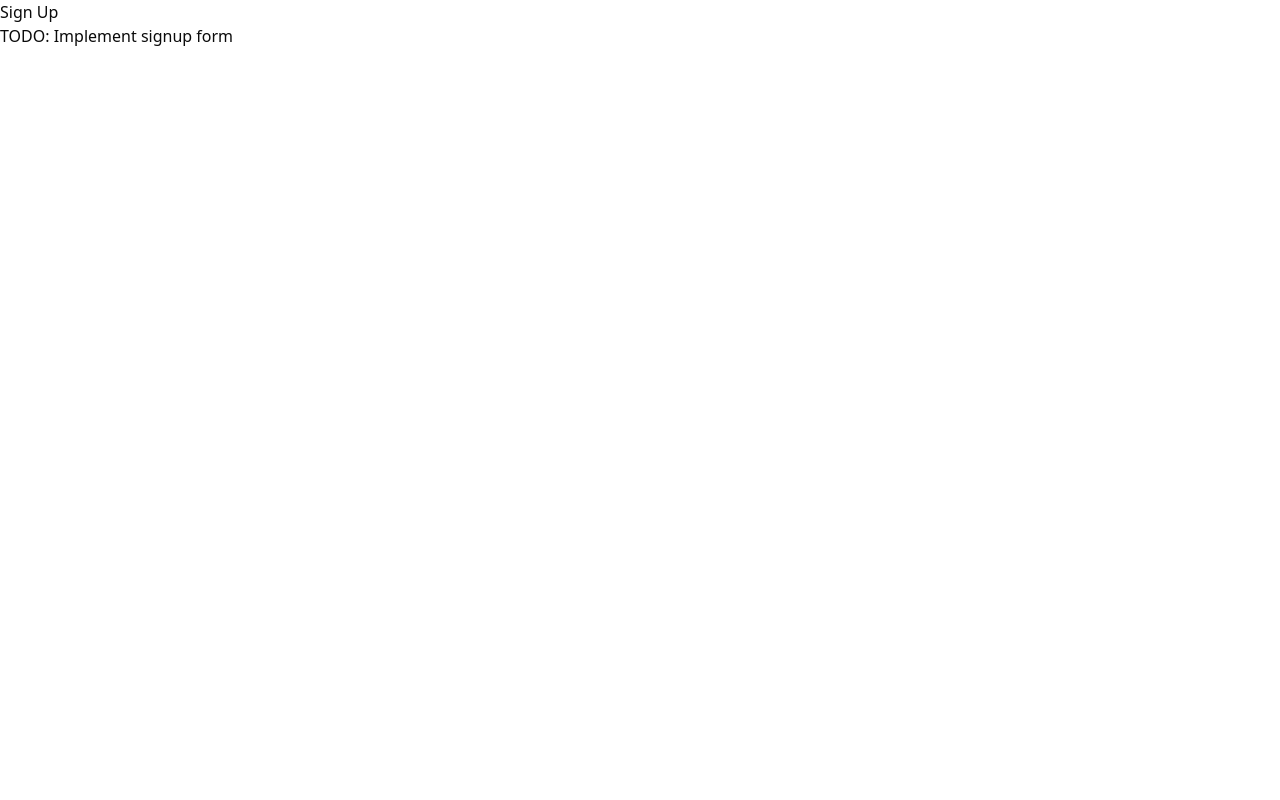
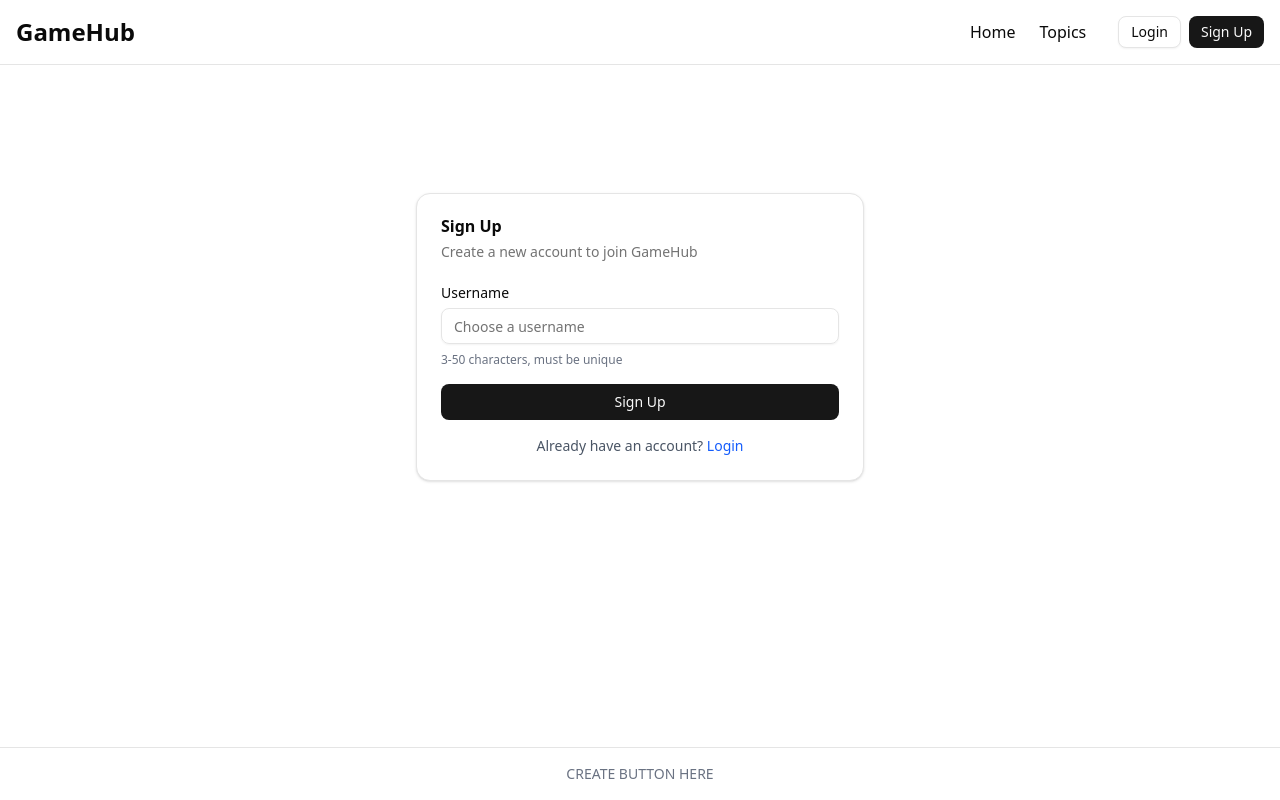
Before and after one commit to jeffreylim24/GameHub, a React app in the folder frontend/: page /signup in a window 1280 px wide. Built offline with nearby package versions, Linux system fonts and the light colour scheme; no server answers; the HTML template or start-up script is replaced by a standard one.

Commit message:
Layout, Login and Signup

```diff
--- a/frontend/src/App.tsx
+++ b/frontend/src/App.tsx
@@ -1,4 +1,7 @@
 import { BrowserRouter, Routes, Route } from 'react-router-dom';
+
+// Layout
+import MainLayout from '@/layouts/MainLayout';
 
 // Pages
 import Home from '@/pages/Home';
@@ -13,6 +16,7 @@ import Signup from '@/pages/auth/Signup';
 function App() {
   return (
     <BrowserRouter>
+      <MainLayout>
         <Routes>
           <Route path="/" element={<Home />} />
           <Route path="/topics" element={<Topics />} />
@@ -23,6 +27,7 @@ function App() {
           <Route path="/login" element={<Login />} />
           <Route path="/signup" element={<Signup />} />
         </Routes>
+      </MainLayout>
     </BrowserRouter>
   );
 }
--- /dev/null
+++ b/frontend/src/components/custom/AuthSection.tsx
@@ -0,0 +1,39 @@
+import { Link, useNavigate } from 'react-router-dom';
+import { useAuth } from '@/contexts/AuthContext';
+import { Button } from '@/components/ui/button';
+
+export default function AuthSection() {
+  const { isAuthenticated, username, logout } = useAuth();
+  const navigate = useNavigate();
+
+  const handleLogout = () => {
+    logout();
+    navigate('/');
+  };
+
+  if (isAuthenticated) {
+    return (
+      <div className="flex items-center gap-4">
+        <span className="text-sm">
+          Welcome, <strong>{username}</strong>
+        </span>
+        <Button onClick={handleLogout} variant="outline" size="sm">
+          Logout
+        </Button>
+      </div>
+    );
+  }
+
+  return (
+    <div className="flex items-center gap-2">
+      <Link to="/login">
+        <Button variant="outline" size="sm">
+          Login
+        </Button>
+      </Link>
+      <Link to="/signup">
+        <Button size="sm">Sign Up</Button>
+      </Link>
+    </div>
+  );
+}
--- /dev/null
+++ b/frontend/src/components/custom/Footer.tsx
@@ -0,0 +1,9 @@
+export default function Footer() {
+  return (
+    <footer className="border-t py-4 text-center text-sm text-gray-500">
+        <div className="max-w-7xl mx-auto px-4">
+          CREATE BUTTON HERE
+        </div>
+      </footer>
+  );
+}
--- /dev/null
+++ b/frontend/src/components/custom/Navbar.tsx
@@ -0,0 +1,22 @@
+import { Link } from 'react-router-dom';
+import Navigation from './Navigation';
+import AuthSection from './AuthSection';
+
+export default function Navbar() {
+  return (
+    <header className="border-b">
+      <div className="max-w-7xl mx-auto px-4 py-4 flex items-center justify-between">
+        {/* Logo/Title */}
+        <Link to="/" className="text-2xl font-bold hover:opacity-80">
+          GameHub
+        </Link>
+
+        {/* Right side: Navigation + Auth */}
+        <div className="flex items-center gap-8">
+          <Navigation />
+          <AuthSection />
+        </div>
+      </div>
+    </header>
+  );
+}
--- /dev/null
+++ b/frontend/src/components/custom/Navigation.tsx
@@ -0,0 +1,14 @@
+import { Link } from 'react-router-dom';
+
+export default function Navigation() {
+  return (
+    <nav className="flex items-center gap-6">
+      <Link to="/" className="hover:underline">
+        Home
+      </Link>
+      <Link to="/topics" className="hover:underline">
+        Topics
+      </Link>
+    </nav>
+  );
+}
--- /dev/null
+++ b/frontend/src/layouts/MainLayout.tsx
@@ -0,0 +1,18 @@
+import Header from '@/components/custom/Navbar';
+import Footer from '@/components/custom/Footer';
+
+interface MainLayoutProps {
+  children: React.ReactNode;
+}
+
+export default function MainLayout({ children }: MainLayoutProps) {
+  return (
+    <div className="min-h-screen flex flex-col">
+      <Header />
+      <main className="flex-1 max-w-7xl w-full mx-auto px-4 py-8">
+        {children}
+      </main>
+      <Footer />
+    </div>
+  );
+}
--- a/frontend/src/pages/auth/Login.tsx
+++ b/frontend/src/pages/auth/Login.tsx
@@ -1,11 +1,94 @@
-/**
- * Login page - allows existing users to log in.
- */
+import { useState } from 'react';
+import { useNavigate, Link } from 'react-router-dom';
+import { useAuth } from '@/contexts/AuthContext';
+import { getUsers } from '@/api/users';
+import { Button } from '@/components/ui/button';
+import { Input } from '@/components/ui/input';
+import { Label } from '@/components/ui/label';
+import { Card, CardContent, CardDescription, CardHeader, CardTitle } from '@/components/ui/card';
+import { Alert, AlertDescription } from '@/components/ui/alert';
+
 export default function Login() {
+  const [username, setUsername] = useState('');
+  const [error, setError] = useState('');
+  const [isLoading, setIsLoading] = useState(false);
+  const { login } = useAuth();
+  const navigate = useNavigate();
+
+  const handleSubmit = async (e: React.FormEvent) => {
+    e.preventDefault();
+    setError('');
+
+    if (!username.trim()) {
+      setError('Please enter a username');
+      return;
+    }
+
+    setIsLoading(true);
+
+    try {
+      const users = await getUsers();
+      const existingUser = users.find(
+        (user) => user.username.toLowerCase() === username.trim().toLowerCase()
+      );
+
+      if (!existingUser) {
+        setError('Username not found. Please sign up first.');
+        setIsLoading(false);
+        return;
+      }
+
+      login(existingUser);
+      navigate('/');
+    } catch (err) {
+      console.error('Login error:', err);
+      setError('Failed to login. Please try again.');
+      setIsLoading(false);
+    }
+  };
+
   return (
-    <div>
-      <h1>Login</h1>
-      <p>TODO: Implement login form</p>
+    <div className="flex items-center justify-center min-h-[60vh]">
+      <Card className="w-full max-w-md">
+        <CardHeader>
+          <CardTitle>Login</CardTitle>
+          <CardDescription>
+            Enter your username to access GameHub
+          </CardDescription>
+        </CardHeader>
+        <CardContent>
+          <form onSubmit={handleSubmit} className="space-y-4">
+            <div className="space-y-2">
+              <Label htmlFor="username">Username</Label>
+              <Input
+                id="username"
+                type="text"
+                placeholder="Enter your username"
+                value={username}
+                onChange={(e) => setUsername(e.target.value)}
+                disabled={isLoading}
+              />
+            </div>
+
+            {error && (
+              <Alert variant="destructive">
+                <AlertDescription>{error}</AlertDescription>
+              </Alert>
+            )}
+
+            <Button type="submit" className="w-full" disabled={isLoading}>
+              {isLoading ? 'Logging in...' : 'Login'}
+            </Button>
+
+            <p className="text-sm text-center text-gray-600">
+              Don't have an account?{' '}
+              <Link to="/signup" className="text-blue-600 hover:underline">
+                Sign up
+              </Link>
+            </p>
+          </form>
+        </CardContent>
+      </Card>
     </div>
   );
 }
--- a/frontend/src/pages/auth/Signup.tsx
+++ b/frontend/src/pages/auth/Signup.tsx
@@ -1,11 +1,98 @@
-/**
- * Signup page - allows new users to create an account.
- */
+import { useState } from 'react';
+import { useNavigate, Link } from 'react-router-dom';
+import { useAuth } from '@/contexts/AuthContext';
+import { createUser } from '@/api/users';
+import { Button } from '@/components/ui/button';
+import { Input } from '@/components/ui/input';
+import { Label } from '@/components/ui/label';
+import { Card, CardContent, CardDescription, CardHeader, CardTitle } from '@/components/ui/card';
+import { Alert, AlertDescription } from '@/components/ui/alert';
+
 export default function Signup() {
+  const [username, setUsername] = useState('');
+  const [error, setError] = useState('');
+  const [isLoading, setIsLoading] = useState(false);
+  const { login } = useAuth();
+  const navigate = useNavigate();
+
+  const handleSubmit = async (e: React.FormEvent) => {
+    e.preventDefault();
+    setError('');
+
+    if (!username.trim()) {
+      setError('Please enter a username');
+      return;
+    }
+
+    if (username.trim().length < 3 || username.trim().length > 50) {
+      setError('Username must be between 3 and 50 characters');
+      return;
+    }
+
+    setIsLoading(true);
+
+    try {
+      const newUser = await createUser({ username: username.trim() });
+
+      login(newUser);
+      navigate('/');
+    } catch (err: any) {
+      console.error('Signup error:', err);
+
+      if (err.response?.data?.error) {
+        setError(err.response.data.error);
+      } else {
+        setError('Failed to create account. Please try again.');
+      }
+      setIsLoading(false);
+    }
+  };
+
   return (
-    <div>
-      <h1>Sign Up</h1>
-      <p>TODO: Implement signup form</p>
+    <div className="flex items-center justify-center min-h-[60vh]">
+      <Card className="w-full max-w-md">
+        <CardHeader>
+          <CardTitle>Sign Up</CardTitle>
+          <CardDescription>
+            Create a new account to join GameHub
+          </CardDescription>
+        </CardHeader>
+        <CardContent>
+          <form onSubmit={handleSubmit} className="space-y-4">
+            <div className="space-y-2">
+              <Label htmlFor="username">Username</Label>
+              <Input
+                id="username"
+                type="text"
+                placeholder="Choose a username"
+                value={username}
+                onChange={(e) => setUsername(e.target.value)}
+                disabled={isLoading}
+              />
+              <p className="text-xs text-gray-500">
+                3-50 characters, must be unique
+              </p>
+            </div>
+
+            {error && (
+              <Alert variant="destructive">
+                <AlertDescription>{error}</AlertDescription>
+              </Alert>
+            )}
+
+            <Button type="submit" className="w-full" disabled={isLoading}>
+              {isLoading ? 'Creating account...' : 'Sign Up'}
+            </Button>
+
+            <p className="text-sm text-center text-gray-600">
+              Already have an account?{' '}
+              <Link to="/login" className="text-blue-600 hover:underline">
+                Login
+              </Link>
+            </p>
+          </form>
+        </CardContent>
+      </Card>
     </div>
   );
 }
```
Lines whose indentation alone changed are shown as unchanged.
